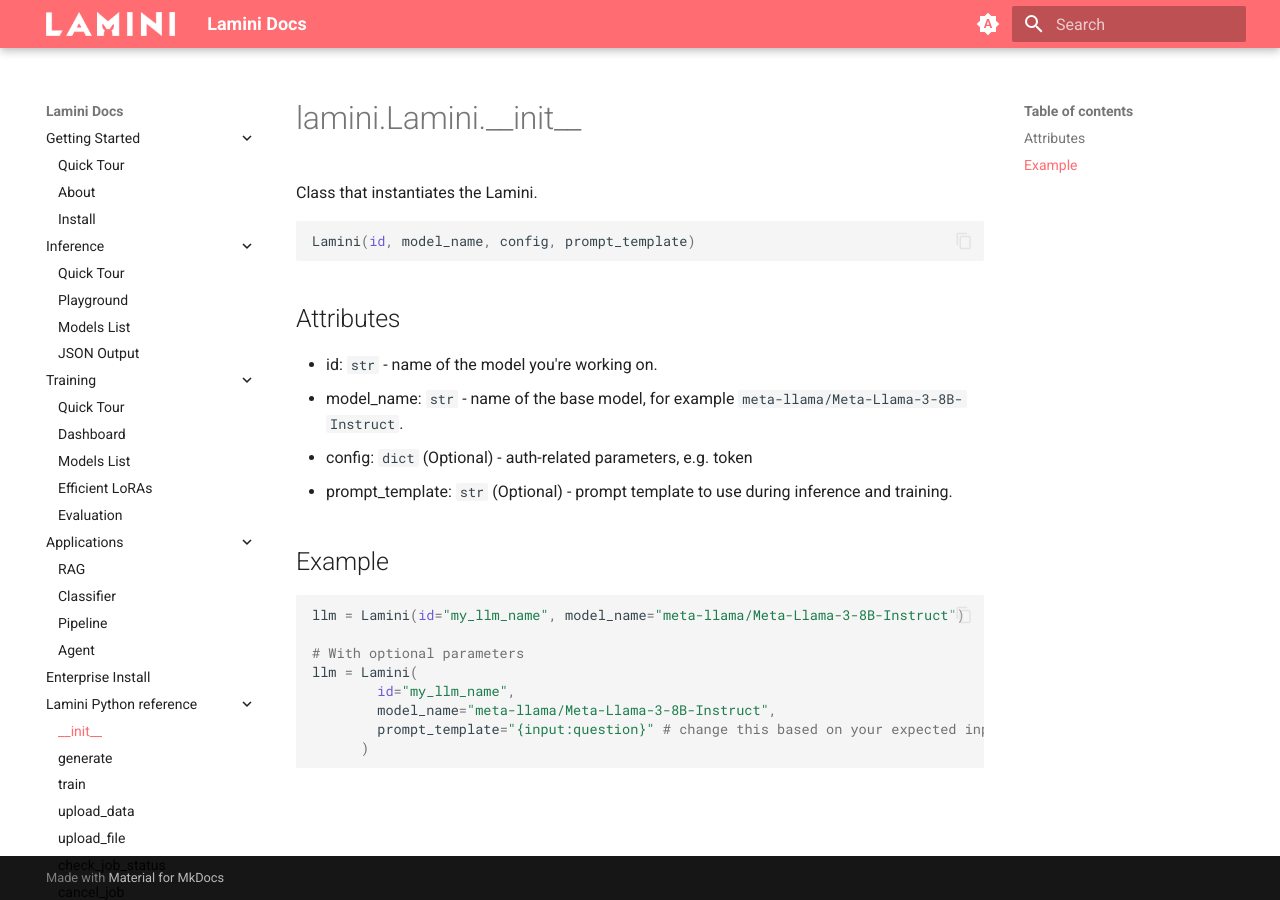
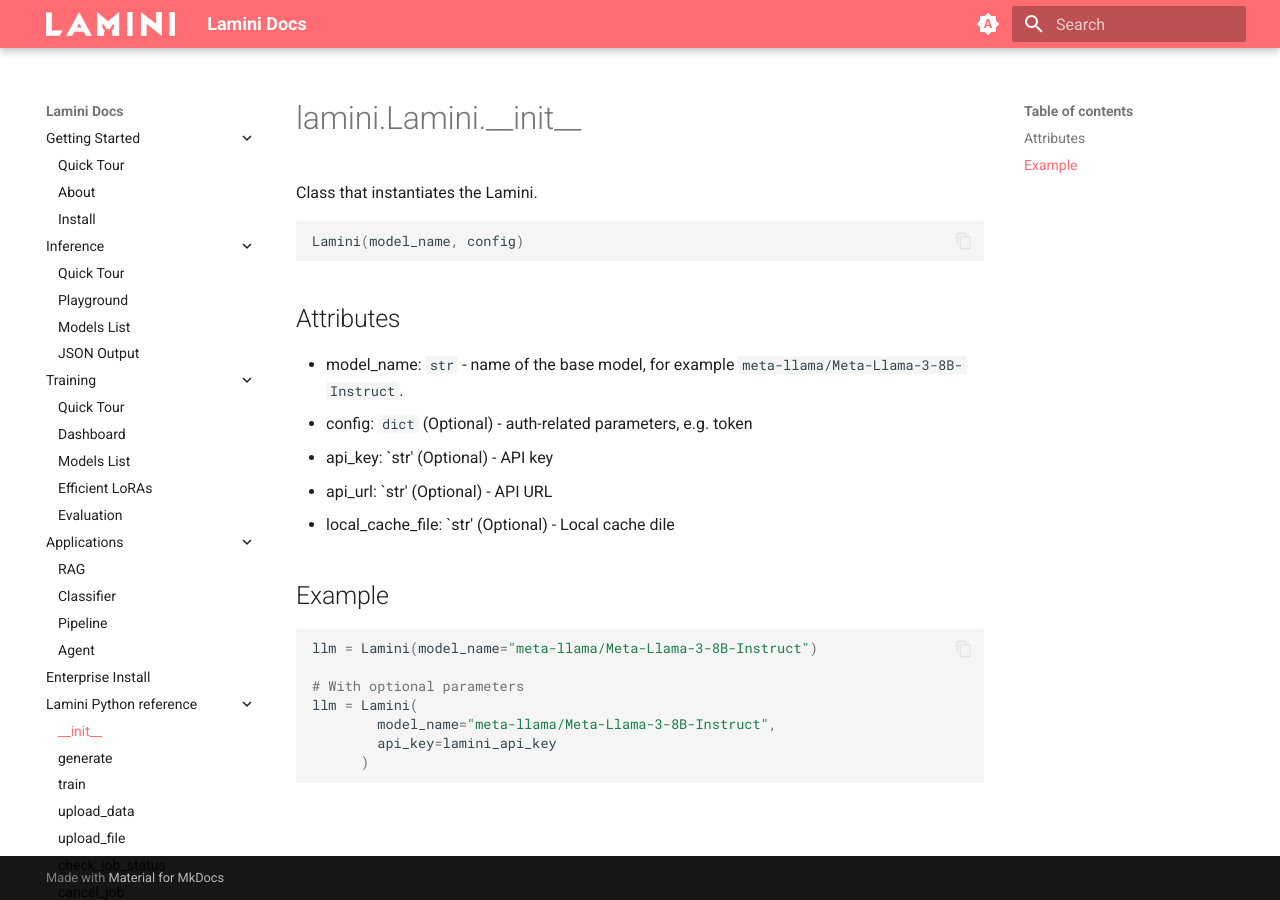
Before and after one commit to lamini-ai/lamini-ai.github.io, an MkDocs documentation site: the page built from docs/lamini_python_class/__init__.md, in a window 1280 px wide. Built offline with MkDocs 1.6.1 and Material for MkDocs 9.7.7, drawn with Linux system fonts in a browser that asks for light colours.

Commit message:
Update Lamini class

````diff
--- a/docs/lamini_python_class/__init__.md
+++ b/docs/lamini_python_class/__init__.md
@@ -3,25 +3,25 @@
 Class that instantiates the Lamini.
 
 ```python
-Lamini(id, model_name, config, prompt_template)
+Lamini(model_name, config)
 ```
 
 ## Attributes
 
--   id: `str` - name of the model you're working on.
 -   model_name: `str` - name of the base model, for example `meta-llama/Meta-Llama-3-8B-Instruct`.
 -   config: `dict` (Optional) - auth-related parameters, e.g. token
--   prompt_template: `str` (Optional) - prompt template to use during inference and training.
+-   api_key: `str' (Optional) - API key
+-   api_url: `str' (Optional) - API URL
+-   local_cache_file: `str' (Optional) - Local cache dile
 
 ## Example
 
 ```python
-llm = Lamini(id="my_llm_name", model_name="meta-llama/Meta-Llama-3-8B-Instruct")
+llm = Lamini(model_name="meta-llama/Meta-Llama-3-8B-Instruct")
 
 # With optional parameters
 llm = Lamini(
-        id="my_llm_name",
         model_name="meta-llama/Meta-Llama-3-8B-Instruct",
-        prompt_template="{input:question}" # change this based on your expected input
+        api_key=lamini_api_key
       )
 ```
````
